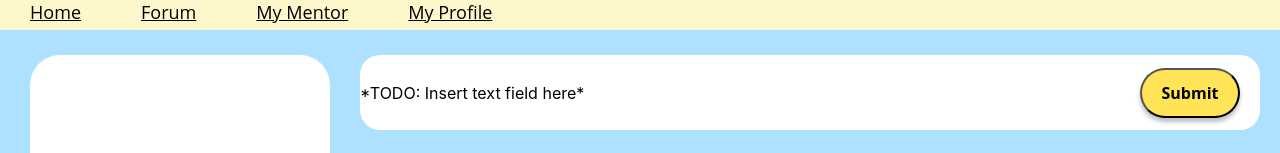
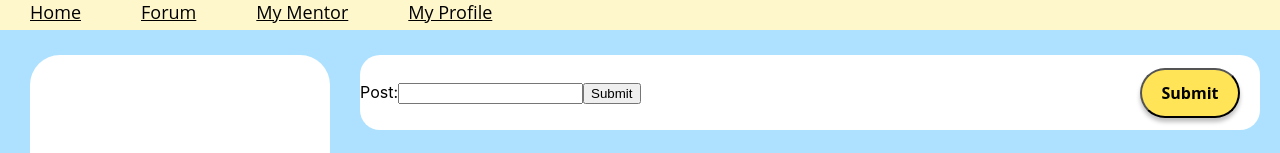
Before and after one commit to tkanarsky/BruinBridge, a React (Create React App) app in the folder bruin-bridge/: page /forum in a window 1280 px wide. Shown: the top 153 px of the page. Built offline with nearby package versions, Linux system fonts and the light colour scheme; no server answers.

Commit message:
initial forum input box

```diff
--- a/bruin-bridge/src/pages/ForumPage.jsx
+++ b/bruin-bridge/src/pages/ForumPage.jsx
@@ -138,6 +138,24 @@ const AllContainer = styled("div")`
 `;
 
 export default class ForumPage extends React.Component {
+  constructor(props) {
+    super(props);
+    this.state = {
+      postInput: ''
+    }
+    this.handleChange = this.handleChange.bind(this);
+    this.handleSubmit = this.handleSubmit.bind(this);
+  }
+
+  handleChange(event) {
+    this.setState({postInput: event.target.value});
+  }
+
+  handleSubmit(event) {
+    alert('A name was submitted: ' + this.state.postInput);
+    event.preventDefault();
+  }
+
   render() {
     return (
       <div
@@ -159,11 +177,18 @@ export default class ForumPage extends React.Component {
           </SchoolContainer>
           <QuestionsContainer>
             <SubmitQuestion>
-              *TODO: Insert text field here*
+            <form onSubmit={this.handleSubmit}>
+              <label>
+                Post:
+                <input type="text" value={this.state.value} onChange={this.handleChange} />
+              </label>
+              <input type="submit" value="Submit"/>
+              </form>
               <SubmitButton>Submit</SubmitButton>
             </SubmitQuestion>
             <PostContainer>
               <Post />
+              <h1>{this.state.postInput}</h1>
               <Post />
               <Post />
             </PostContainer>
```
